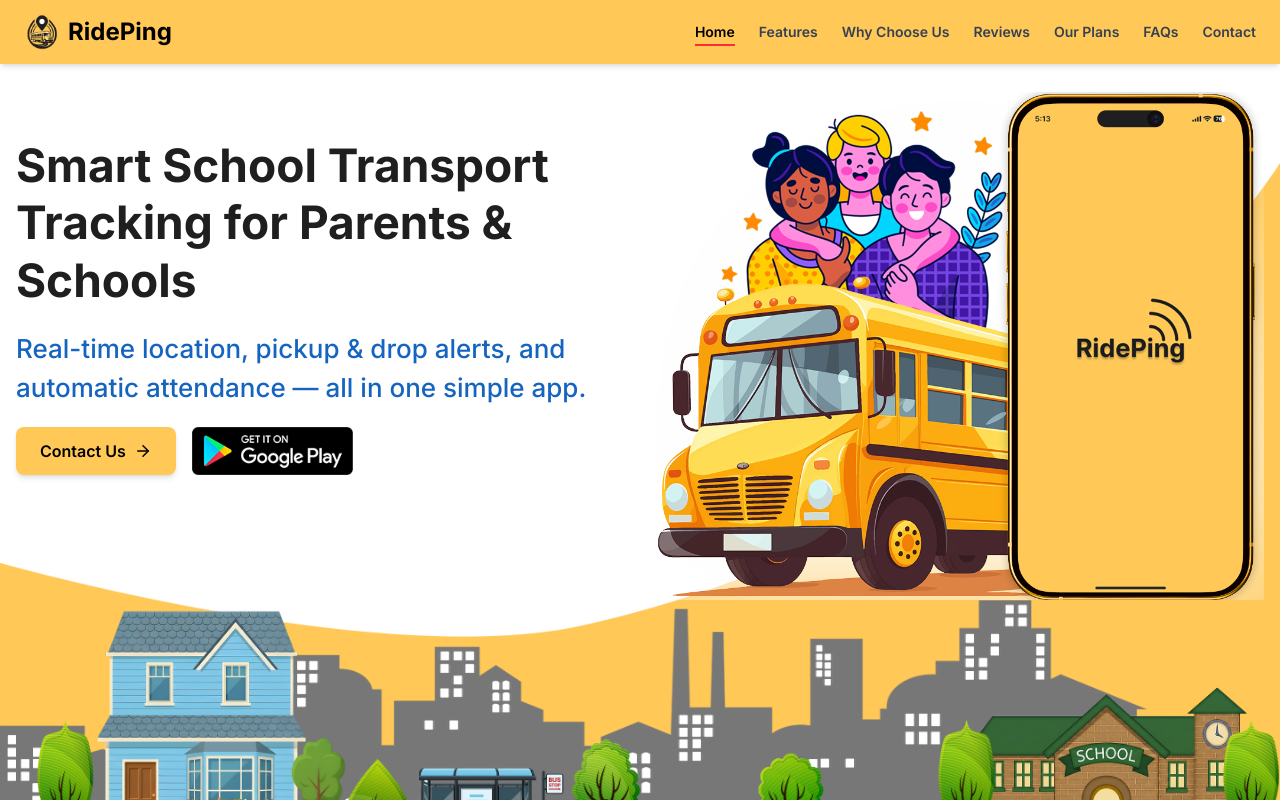
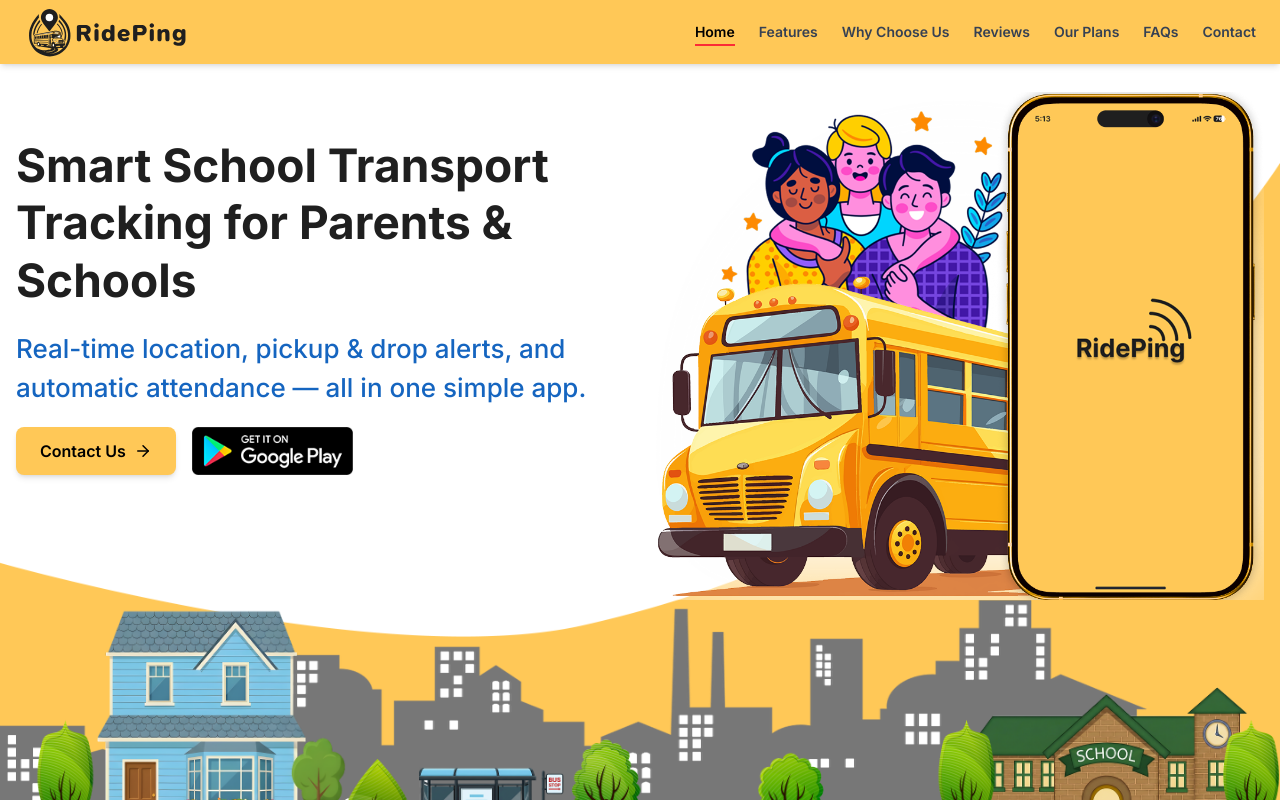
Before and after one commit to Piyush8092/RidePing, a Next.js app: page / in a window 1280 px wide. Shown: the top 800 px of the page. Built offline with nearby package versions, Linux system fonts and the light colour scheme.

Commit message:
add new logo in navbar

```diff
--- a/src/components/Navbar.js
+++ b/src/components/Navbar.js
@@ -3,7 +3,7 @@
 import React, { useEffect, useState } from "react";
 import { menu, X } from "lucide-react";
 import Image from "next/image";
-import Logo from "@/components/assets/logo.png";
+import Logo from "@/components/assets/logo.svg";
 //sections for navbar
 
 const sections = [
@@ -62,8 +62,7 @@
       <div className="mx-auto flex h-full max-w-7xl items-center justify-between px-6">
         {/* LOGO */}
         <div className="flex items-center gap-2">
-          <Image src={Logo} alt="RidePing" width={36} height={36} />
-          <span className="text-2xl font-bold text-black">RidePing</span>
+          <Image src={Logo} alt="RidePing" width={163} height={51} />
         </div>
 
         {/* DESKTOP MENU */}
```
Also changed, not shown: src/components/assets/logo.svg (added).
